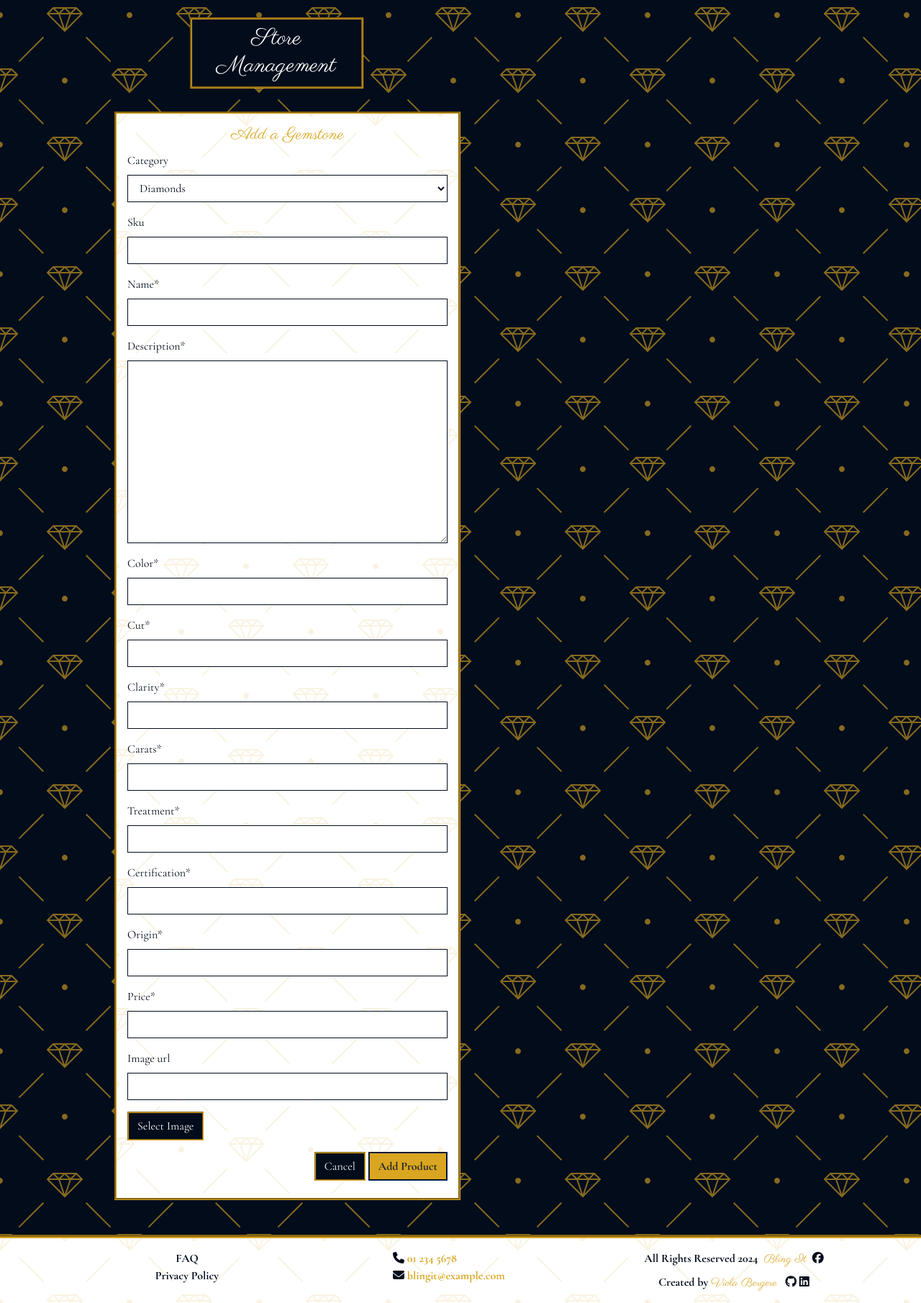
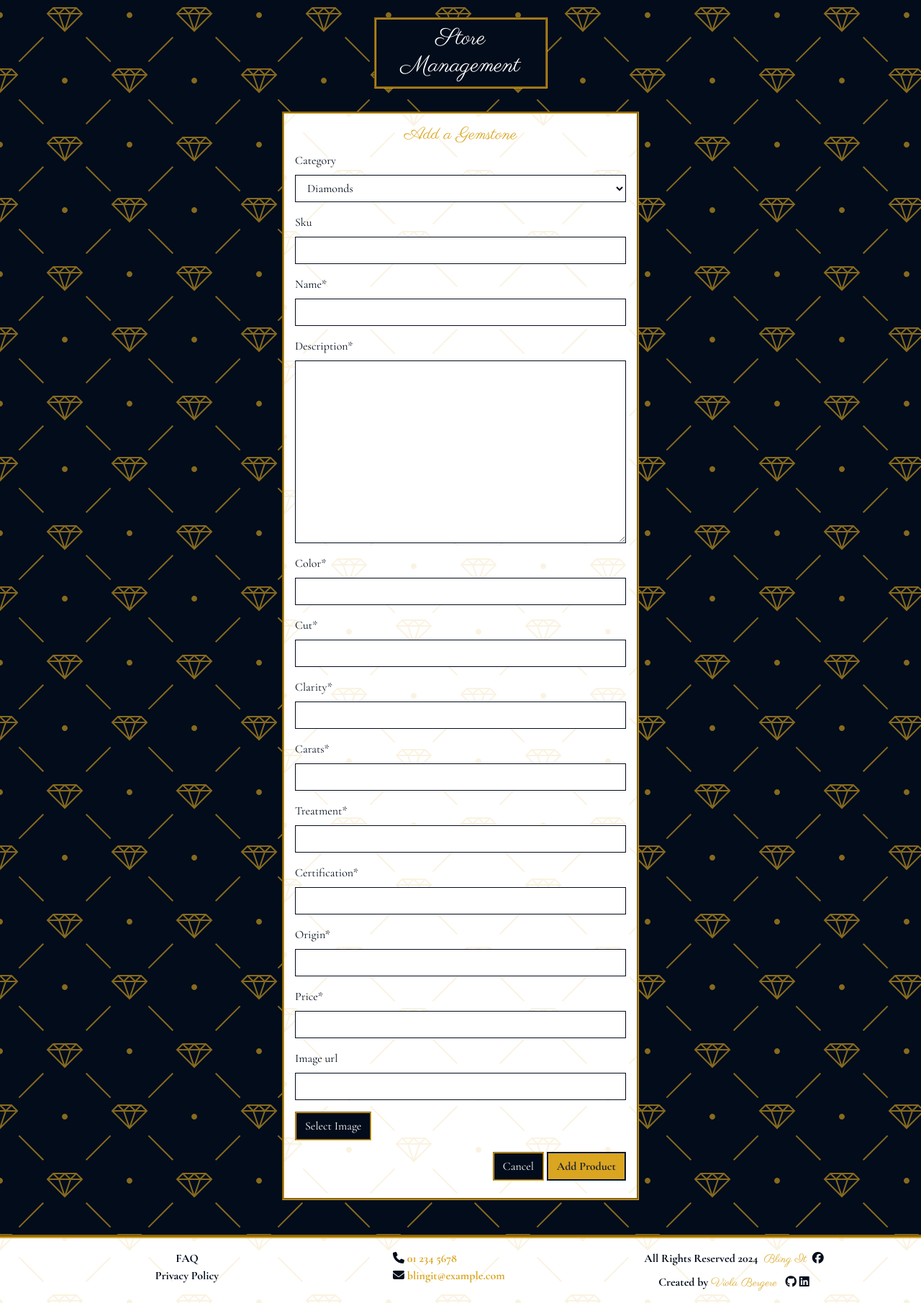
Before and after one commit to violaberg/bling-it, a Django app: page /gemstones/add/ in a window 1280 px wide. Shown: the part 248-2059 px from the top of the page at 72% size. Run offline with Django 3.2, Linux system fonts and the light colour scheme; a user stored in the database is signed in; data comes from the database, SQL or seed files in the repository; some libraries are stand-ins or nearby versions.

Commit message:
Center admin forms

```diff
--- a/gemstones/templates/gemstones/add_gemstone.html
+++ b/gemstones/templates/gemstones/add_gemstone.html
@@ -4,12 +4,12 @@
 {% block content %}
 <div class="container">
     <div class="row mt-2">
-        <div class="col-12 col-md-6 mt-2">
+        <div class="col-12 col-md-6 mt-2 mx-auto">
             <h2 class="page-title custom-font text-white text-center mx-auto py-2">Store Management</h2>
         </div>
     </div>
-    <div class="row p-3 my-3 mx-auto">
-        <div class="admin-form col-12 col-md-6 py-3">
+    <div class="row p-3 my-3">
+        <div class="admin-form col-12 col-md-6 py-3 mx-auto">
             <h4 class="custom-font custom-gold text-center">Add a Gemstone</h4>
             <form method="POST" action="{% url 'add_gemstone' %}" class="custom-blue form mb-2"
                 enctype="multipart/form-data">
--- a/gemstones/templates/gemstones/edit_gemstone.html
+++ b/gemstones/templates/gemstones/edit_gemstone.html
@@ -4,12 +4,12 @@
 {% block content %}
 <div class="container">
     <div class="row mt-2">
-        <div class="col-12 col-md-6 mt-2">
+        <div class="col-12 col-md-6 mt-2 mx-auto">
             <h2 class="page-title custom-font text-white text-center mx-auto py-2">Store Management</h2>
         </div>
     </div>
-    <div class="row p-3 my-3 mx-auto">
-        <div class="admin-form col-12 col-md-6 py-3">
+    <div class="row p-3 my-3">
+        <div class="admin-form col-12 col-md-6 py-3 mx-auto">
             <h4 class="custom-font custom-gold text-center">Edit a Gemstone</h4>
             <form method="POST" action="{% url 'edit_gemstone' gemstone.id %}" class="custom-blue form mb-2"
                 enctype="multipart/form-data">
```
